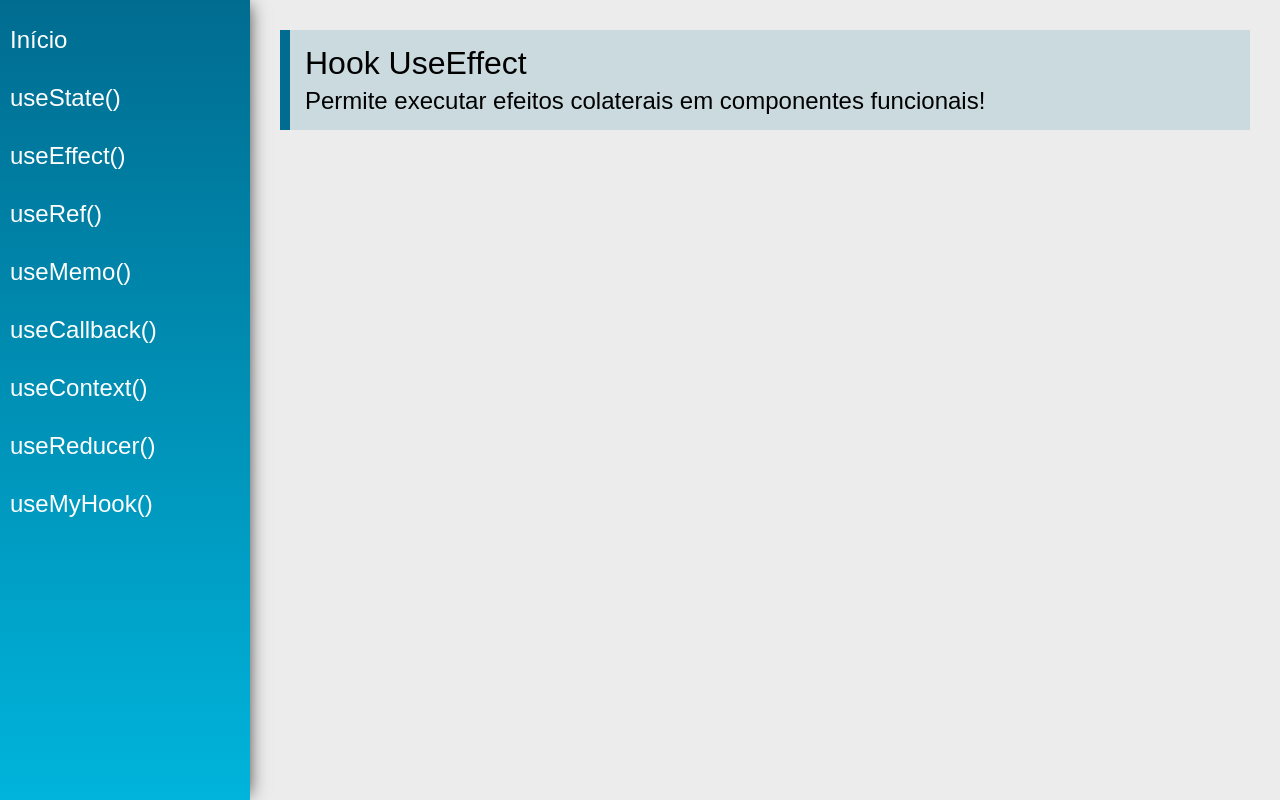
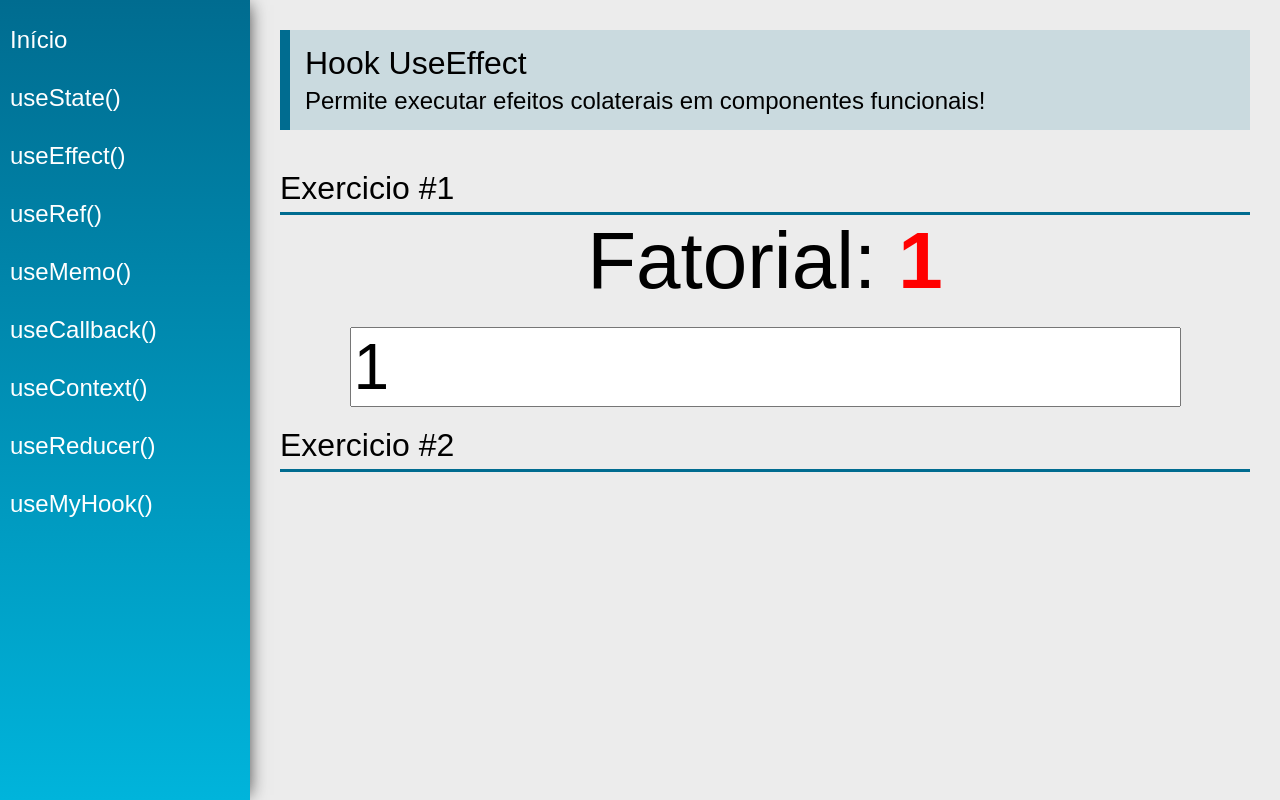
Before and after one commit to igor33c/React-Hooks, a React (Create React App) app: page /useEffect in a window 1280 px wide. Built offline with nearby package versions, Linux system fonts and the light colour scheme.

Commit message:
commit #4

```diff
--- a/src/views/examples/UseEffect.jsx
+++ b/src/views/examples/UseEffect.jsx
@@ -1,14 +1,52 @@
-import React from 'react'
+import React, { useEffect, useState } from 'react'
 import PageTitle from '../../components/layout/PageTitle'
+import SectionTitle from '../../components/layout/SectionTitle'
+
+function calcFat(num){
+    const n = parseInt(num)
+    if (n<0) return -1
+    if (n===0) return 1
+    if (num > 300) return "Infinito"
+    return calcFat(n - 1) *n
+}
 
 const UseEffect = (props) => {
+    ///use effect = efeito colateral quando altera algo e alterado tb
+    ///use efffect = efeitos colaterais nao visuais
+
+    const [number, setNumber] = useState(1)
+    const [fatorial, setFatorial] = useState(1)
+
+    useEffect(function(){
+        setFatorial(calcFat(number))
+    }, [number])
+    useEffect(function(){
+        if (fatorial >1000000){
+            document.title='eita!!!'
+        }
+    }, [fatorial])
+    // o number entre colchetes é o motivo para chamar a funcao qdo e alterado
+    //setFatorial(calcFat(number)) nao pode chamar aqui ou criar laco infinitio
     return (
         <div className="UseEffect">
             <PageTitle
                 title="Hook UseEffect"
                 subtitle="Permite executar efeitos colaterais em componentes funcionais!"
             />
+            <SectionTitle title="Exercicio #1"/>
+            <div className="center">
+                <div>
+                    <span className="text">Fatorial: </span>
+                    <span className="text red">{fatorial === -1 ? 'nao existe' : fatorial}</span>
+                </div>
+                <input type="number" className="input" value={number} onChange={e => setNumber(e.target.value)} />
+            </div>
+            <SectionTitle title="Exercicio #2"/>
+            <div className="center">
+
+            </div>
         </div>
+
     )
 }
 
```
